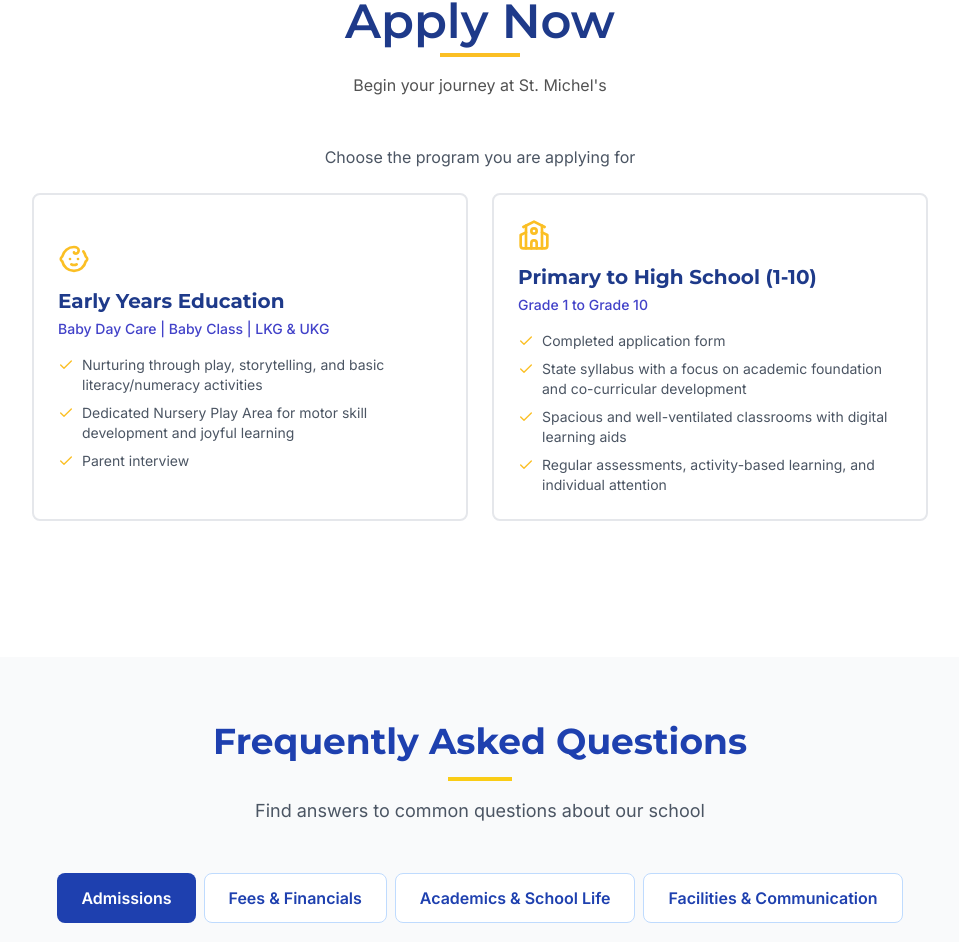
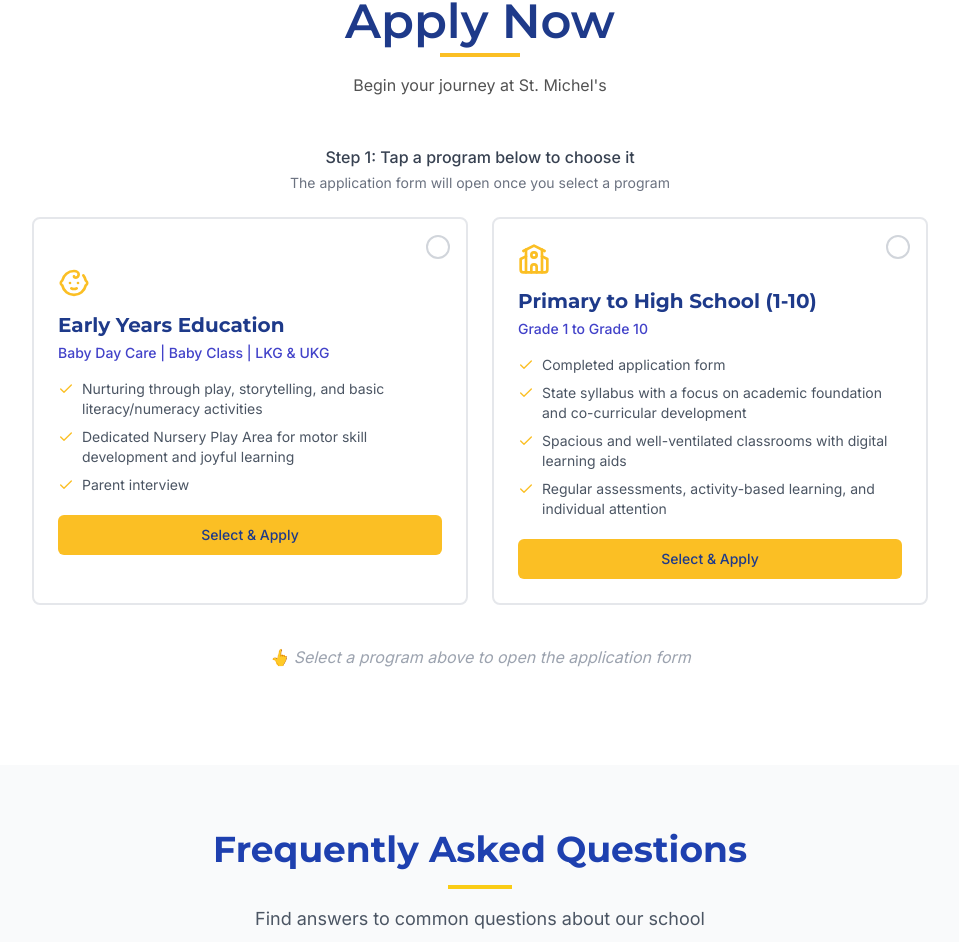
Before and after one commit to Agents-Clan-Venture/ST.-MICHEL-S-ENGLISH-SCHOOL, a React (Vite) app: page /admissions in a window 1280 px wide. Shown: the part 4455-5397 px from the top of the page, without its empty margins (160-1119 px from the left). Built offline with nearby package versions, Linux system fonts and the light colour scheme; a web font is replaced by a local one.

Commit message:
Make program selection cards clearly clickable

```diff
--- a/src/pages/AdmissionsPage.tsx
+++ b/src/pages/AdmissionsPage.tsx
@@ -330,8 +330,11 @@ const AdmissionsPage: React.FC = () => {
 
           {/* Program selection */}
           <div className="max-w-4xl mx-auto mb-10">
-            <p className="text-center text-gray-600 mb-6">
-              Choose the program you are applying for
+            <p className="text-center text-gray-700 font-medium mb-1">
+              Step 1: Tap a program below to choose it
+            </p>
+            <p className="text-center text-sm text-gray-500 mb-6">
+              The application form will open once you select a program
             </p>
             <div
               role="radiogroup"
@@ -346,18 +349,29 @@ const AdmissionsPage: React.FC = () => {
                     type="button"
                     role="radio"
                     aria-checked={isSelected}
-                    onClick={() => setSelectedProgram(p.id)}
+                    onClick={() => {
+                      setSelectedProgram(p.id);
+                      setTimeout(() => {
+                        document
+                          .getElementById("apply-form")
+                          ?.scrollIntoView({ behavior: "smooth", block: "start" });
+                      }, 100);
+                    }}
                     className={`relative text-left p-6 rounded-lg border-2 transition-all duration-300 hover:shadow-lg ${
                       isSelected
                         ? "border-primary-900 bg-primary-50 shadow-md"
                         : "border-gray-200 bg-white hover:border-primary-300"
                     }`}
                   >
-                    {isSelected && (
-                      <span className="absolute top-4 right-4 w-6 h-6 rounded-full bg-primary-900 flex items-center justify-center">
-                        <Check size={14} className="text-white" />
-                      </span>
-                    )}
+                    <span
+                      className={`absolute top-4 right-4 w-6 h-6 rounded-full flex items-center justify-center border-2 ${
+                        isSelected
+                          ? "bg-primary-900 border-primary-900"
+                          : "border-gray-300 bg-white"
+                      }`}
+                    >
+                      {isSelected && <Check size={14} className="text-white" />}
+                    </span>
                     <p.icon size={32} className="text-accent mb-3" />
                     <h3 className="text-xl font-bold mb-1">{p.title}</h3>
                     <p className="text-sm font-medium text-primary-700 mb-4">
@@ -377,16 +391,38 @@ const AdmissionsPage: React.FC = () => {
                         </li>
                       ))}
                     </ul>
+                    <span
+                      className={`mt-5 inline-flex items-center justify-center w-full py-2.5 rounded-md font-medium text-sm transition-colors ${
+                        isSelected
+                          ? "bg-primary-900 text-white"
+                          : "bg-accent text-primary-900"
+                      }`}
+                    >
+                      {isSelected ? (
+                        <>
+                          <Check size={16} className="mr-1.5" /> Selected
+                        </>
+                      ) : (
+                        "Select & Apply"
+                      )}
+                    </span>
                   </button>
                 );
               })}
             </div>
           </div>
 
+          {!program && (
+            <p className="text-center text-gray-400 italic">
+              👆 Select a program above to open the application form
+            </p>
+          )}
+
           {program && (
           <div
             key={program.id}
-            className="max-w-3xl mx-auto bg-gray-50 p-8 rounded-lg animate-slide-up"
+            id="apply-form"
+            className="max-w-3xl mx-auto bg-gray-50 p-8 rounded-lg animate-slide-up scroll-mt-24"
           >
             <div className="mb-6 text-center">
               <h3 className="text-xl font-bold">{program.title} Application</h3>
```
